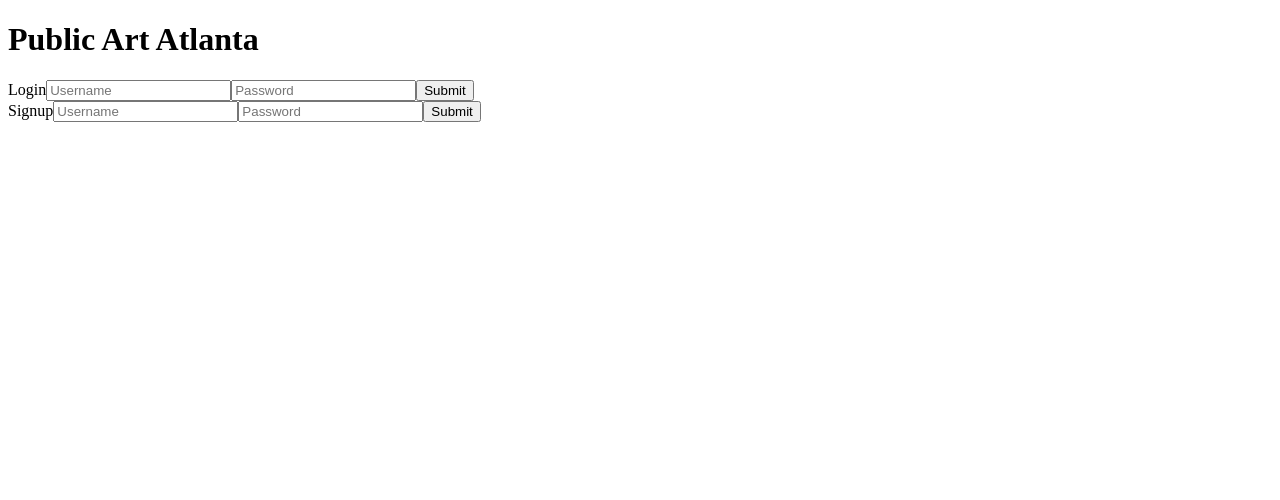
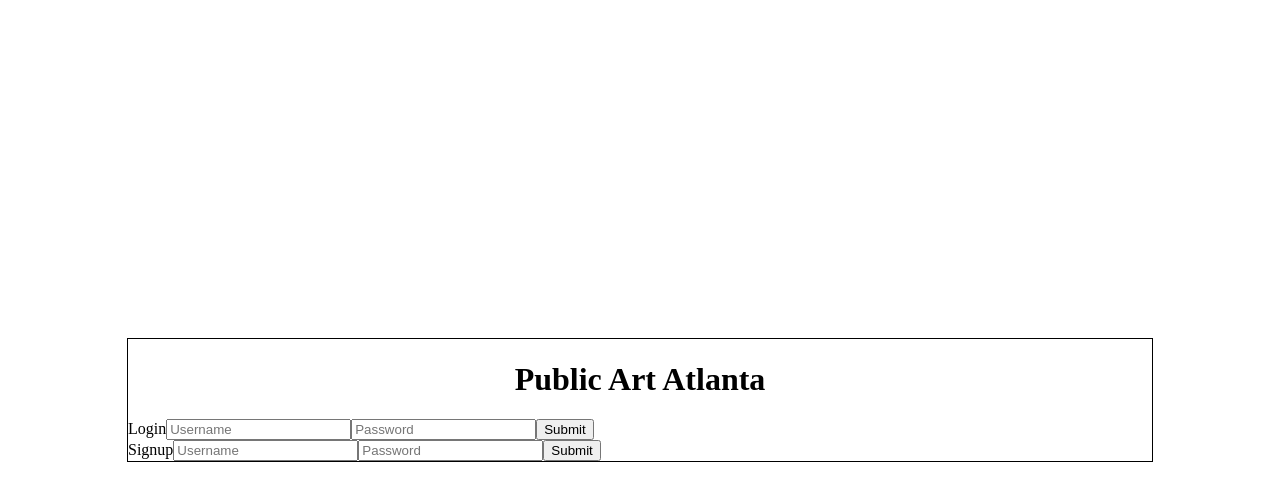
Before and after one commit to wulman16/public-art-atlanta-frontend, a React (Create React App) app: page /login in a window 1280 px wide. Shown: the top 500 px of the page. Built offline with nearby package versions, Linux system fonts and the light colour scheme; no server answers; what google-maps-react would draw is missing.

Commit message:
initialize styling for login page

```diff
--- a/src/components/Index.js
+++ b/src/components/Index.js
@@ -63,7 +63,9 @@ class Index extends Component {
   render() {
     return(
       <Fragment>
-        <h1 className="site-name">Public Art Atlanta</h1>
+        <div className="site-name-container">
+          <h1 className="site-name">Public Art Atlanta</h1>
+        </div>
         <Details show={this.state.detailsOpen}
                  onClose={this.closeDetails}
                  profile={this.state.profile}
--- a/src/components/Login.js
+++ b/src/components/Login.js
@@ -1,4 +1,4 @@
-import React, { Component, Fragment } from 'react'
+import React, { Component } from 'react'
 import { Redirect } from 'react-router'
 import LoginForm from './LoginForm'
 import SignupForm from './SignupForm'
@@ -9,15 +9,21 @@ class Login extends Component {
       return (<Redirect to="/" />)
     } else {
       return(
-        <Fragment>
-          <h1 className="login-site-name">Public Art Atlanta</h1>
-          <div className="login-container">
-            <div className="login-error-message"></div>
-            <LoginForm handleLogin={this.props.handleLogin}/>
-            <div className="signup-error-message"></div>
-            <SignupForm handleSignup={this.props.handleSignup}/>
+        <div className="outer-login-container">
+          <div className="middle-login-container">
+            <div className="inner-login-container">
+              <div className="site-name-container">
+                <h1 className="site-name">Public Art Atlanta</h1>
+              </div>
+              <div className="login-form-container">
+                <div className="login-error-message"></div>
+                <LoginForm handleLogin={this.props.handleLogin}/>
+                <div className="signup-error-message"></div>
+                <SignupForm handleSignup={this.props.handleSignup}/>
+              </div>
+            </div>
           </div>
-        </Fragment>
+        </div>
       )
     }
   }
--- a/src/index.css
+++ b/src/index.css
@@ -1,3 +1,28 @@
+.outer-login-container {
+  display: table;
+  position: absolute;
+  top: 0;
+  left: 0;
+  height: 100%;
+  width: 100%;
+}
+
+.middle-login-container {
+  display: table-cell;
+  vertical-align: middle;
+}
+
+.inner-login-container {
+  margin-left: auto;
+  margin-right: auto;
+  width: 80%;
+  border: 1px solid black;
+}
+
+.site-name-container {
+  text-align: center;
+}
+
 /* body {
   margin: 0;
   padding: 0;
```
